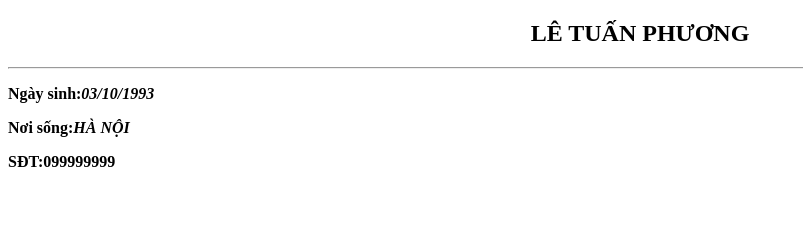
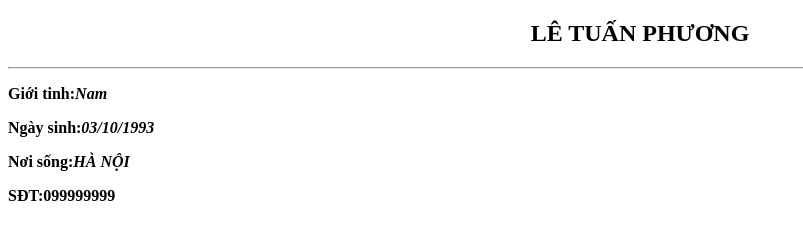
Before and after one commit to lephuong1993/lephuong1993.github.io, a plain HTML site: page index.html in a window 1280 px wide. Shown: the whole page, without its empty margins (0-803 px from the left). Drawn offline with Linux system fonts and the light colour scheme.

Commit message:
thay doi lan 3

```diff
--- a/index.html
+++ b/index.html
@@ -8,6 +8,7 @@
 <body>
 <h2><b>LÊ TUẤN PHƯƠNG<b></h2>
 <hr>
+<p><strong>Giới tinh:</strong><em>Nam</em></p>
 <p><strong>Ngày sinh:</strong><em>03/10/1993</em></p>
 <p><strong>Nơi sống:</strong><em>HÀ NỘI</em></p>
 <P><strong>SĐT:</strong>099999999</P>
```
